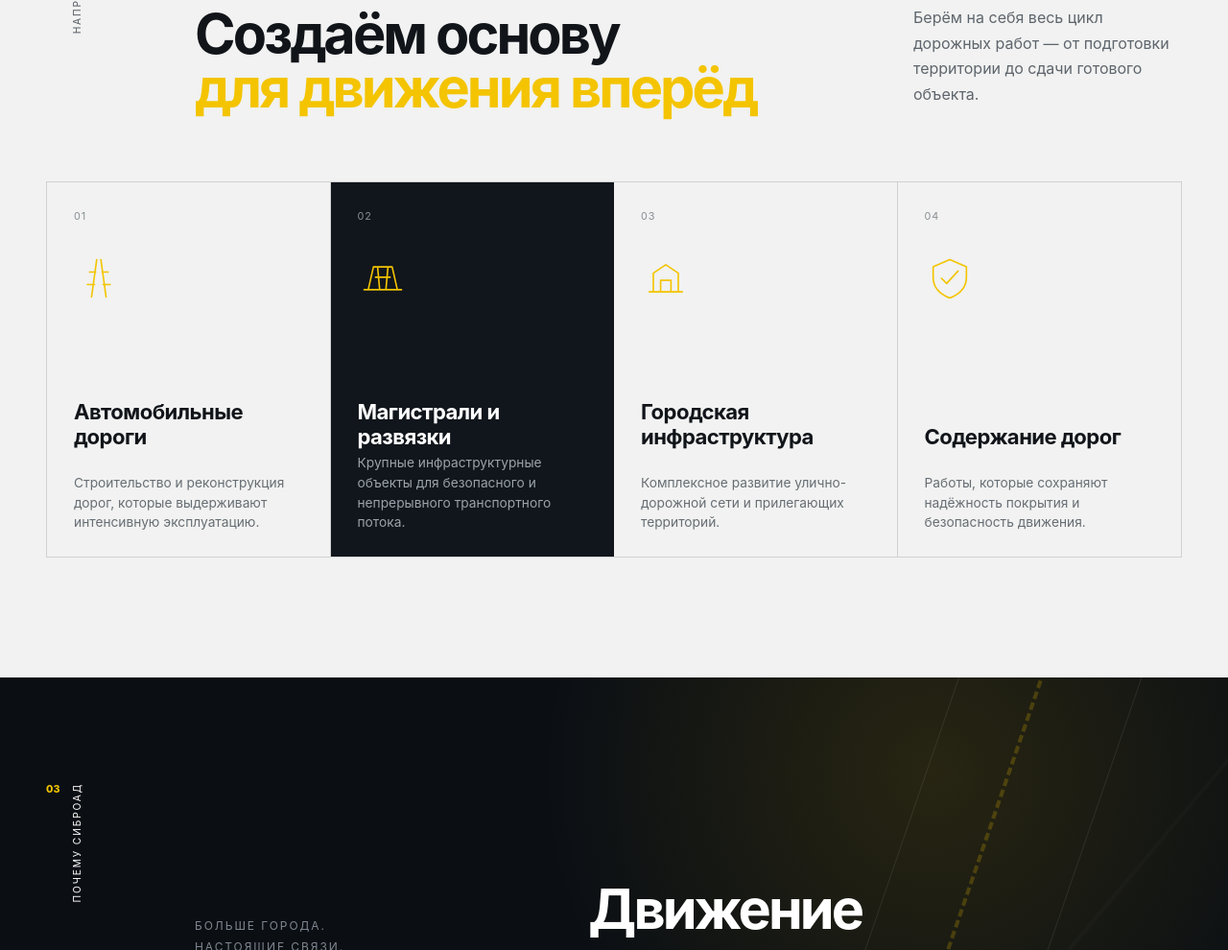
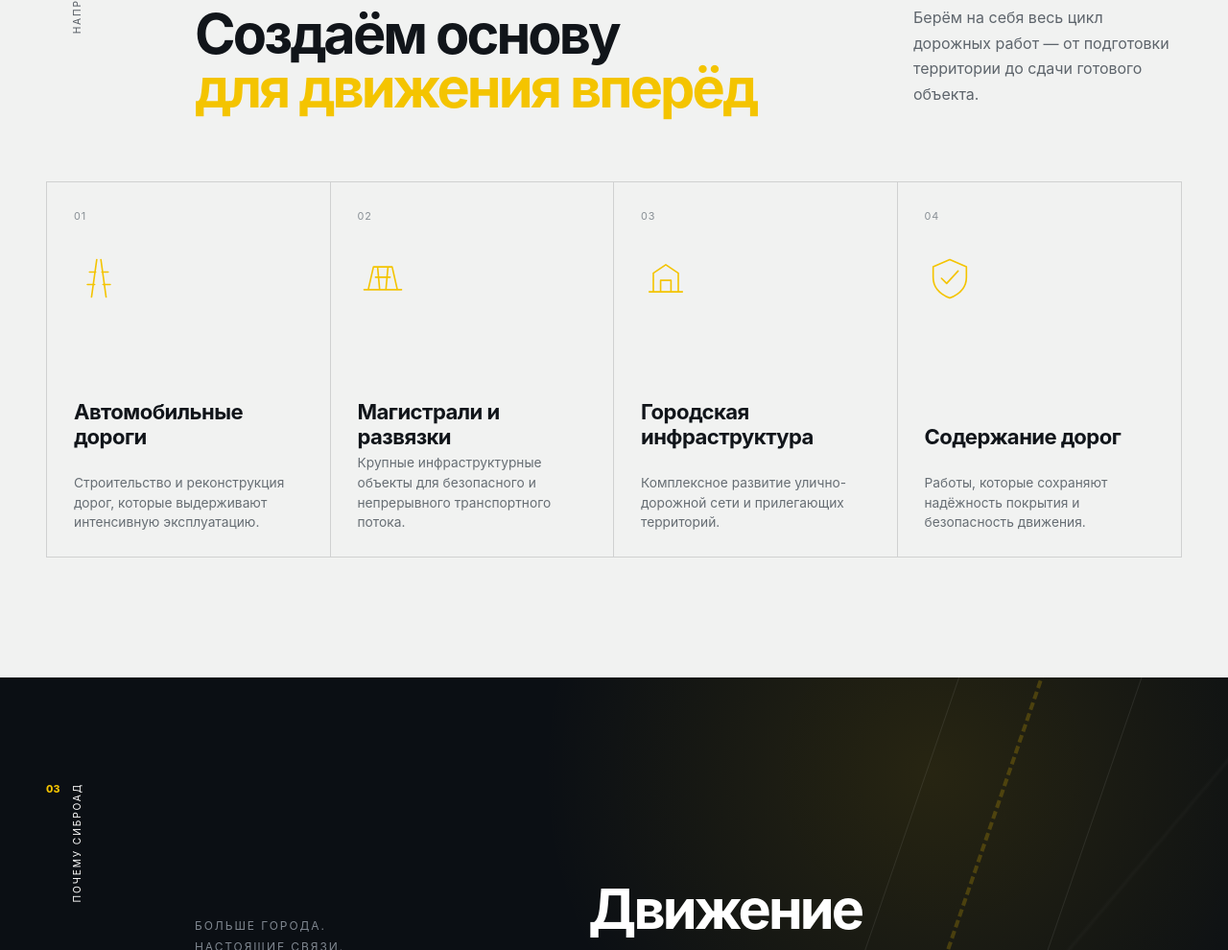
Before and after one commit to landify-pro/sibroad2, a website built with Vite: page index.html in a window 1280 px wide. Shown: the part 1840-2830 px from the top of the page at 96% size. Built offline with nearby package versions, Linux system fonts and the light colour scheme.

Commit message:
Refine company and service sections

```diff
--- a/index.html
+++ b/index.html
@@ -129,7 +129,7 @@
             <h3>Автомобильные дороги</h3>
             <p>Строительство и реконструкция дорог, которые выдерживают интенсивную эксплуатацию.</p>
           </article>
-          <article class="service-card dark-card reveal">
+          <article class="service-card reveal">
             <div class="service-number">02</div>
             <svg viewBox="0 0 48 48" aria-hidden="true"><path d="M6 35h36M10 35l5-22h18l5 22M17 23h14M19 13l2 22M29 13l-2 22"/></svg>
             <h3>Магистрали и развязки</h3>
```
